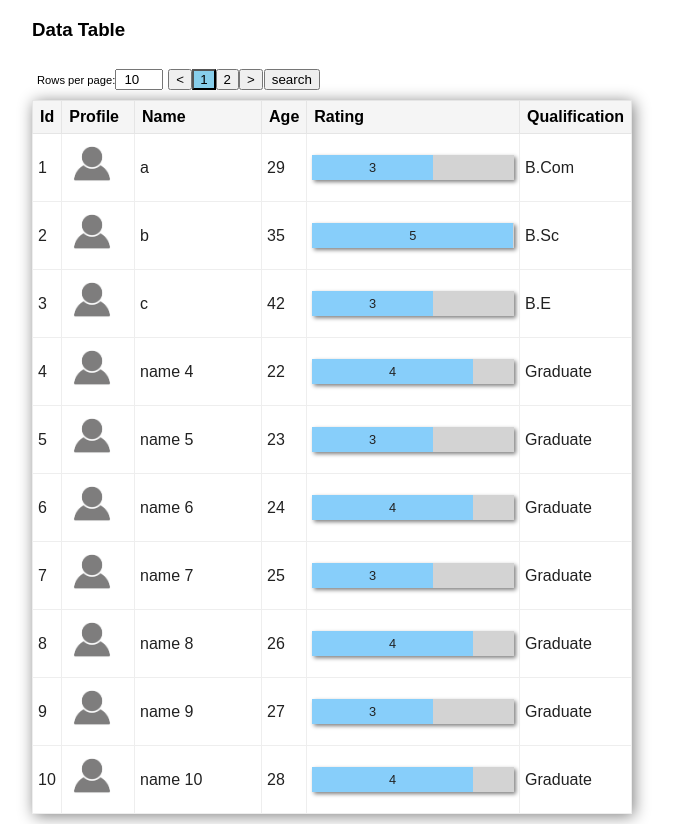
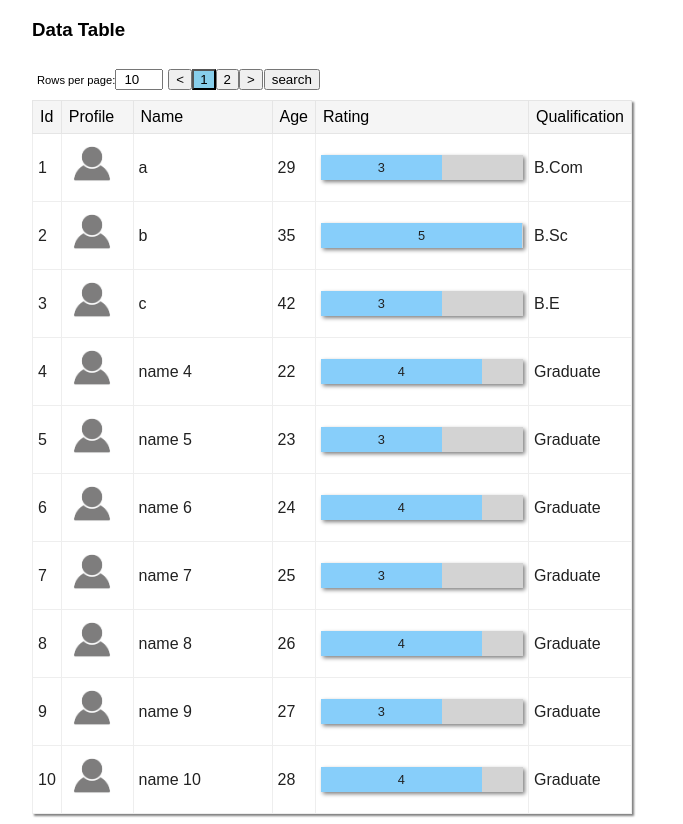
Before and after one commit to rajeshpillai/react-datatable, a React (Create React App) app: page / in a window 1280 px wide. Shown: the whole page, without its empty margins (0-683 px from the left). Built offline with nearby package versions, Linux system fonts and the light colour scheme.

Commit message:
CSS shadow

```diff
--- a/src/components/DataTable/datatable.css
+++ b/src/components/DataTable/datatable.css
@@ -9,7 +9,7 @@
 
 .data-table {
   border-collapse: collapse;
-  box-shadow: 2px 2px 15px grey;
+  box-shadow: 2px 2px 2px grey;
 }
 
 .data-table th {
@@ -18,6 +18,7 @@
   position: relative;
   border: 1px solid #e5e5e5;
   text-align: left;
+  font-weight: normal;
 }
 
 .data-table td {
```
